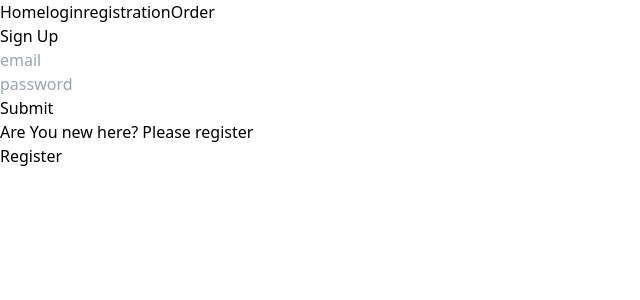
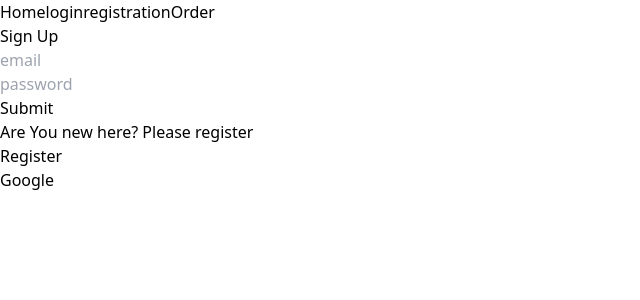
Before and after one commit to sumonpaul55/more-react-concepts-projects, a React (Vite) app: page /login in a window 1280 px wide. Shown: the top 300 px of the page, without its empty margins (0-640 px from the left). Built offline with nearby package versions, Linux system fonts and the light colour scheme; no server answers.

Commit message:
authetication

```diff
--- a/src/components/login/Login.jsx
+++ b/src/components/login/Login.jsx
@@ -36,6 +36,9 @@ const Login = () => {
             <div className='flex items-center gap-1'>
                 <p>Are You new here? Please register</p> <Link to="/registration" className='text-blue-800 font-semibold'>Register</Link>
             </div>
+            <div className='mt-3'>
+                <button className='bg-gray-300 px-3 py-2'>Google</button>
+            </div>
         </div>
     );
 };
--- a/src/components/registration/Registration.jsx
+++ b/src/components/registration/Registration.jsx
@@ -6,7 +6,7 @@ import { AuthContext } from '../../provider/AuthProvider';
 const Registration = () => {
     const navigate = useNavigate();
     // create use in firebase
-    const { createUser } = useContext(AuthContext)
+    const { createUser, signinWithgoogle } = useContext(AuthContext)
     const handleLogin = (e) => {
         e.preventDefault();
         const name = e.target.name.value;
@@ -22,6 +22,11 @@ const Registration = () => {
             .catch((error) => {
                 console.log(error)
             })
+    }
+    const handleGooglesignin = () => {
+        signinWithgoogle()
+            .then(result => console.log(result.user))
+            .catch(err => console.log(err))
     }
     return (
         <div className='container mx-auto'>
@@ -42,6 +47,9 @@ const Registration = () => {
             <div className='flex items-center gap-1'>
                 <p>Do You have already an Account</p> <Link to="/login" className='text-blue-800 font-semibold'>Login</Link>
             </div>
+            <div>
+                <button className='bg-gray-300 px-4 py-2' onClick={handleGooglesignin}>Google</button>
+            </div>
         </div>
     );
 };
--- a/src/provider/AuthProvider.jsx
+++ b/src/provider/AuthProvider.jsx
@@ -1,8 +1,11 @@
 import React, { createContext, useEffect, useState } from 'react';
-import { createUserWithEmailAndPassword, onAuthStateChanged, signInWithEmailAndPassword, signOut } from "firebase/auth";
+import { createUserWithEmailAndPassword, onAuthStateChanged, signInWithEmailAndPassword, signInWithPopup, signOut } from "firebase/auth";
 import PropTypes from 'prop-types'
 import auth from '../components/firebase.config';
 export const AuthContext = createContext(null)
+import { GoogleAuthProvider } from "firebase/auth";
+
+const googleProvider = new GoogleAuthProvider()
 const AuthProvider = ({ children }) => {
     const [user, setUser] = useState(null)
     const [loading, setLoading] = useState(true)
@@ -28,7 +31,11 @@ const AuthProvider = ({ children }) => {
     }, [])
 
 
-    const authInfo = { user, createUser, loginUser, logOut, loading }
+    const signinWithgoogle = () => {
+        return signInWithPopup(auth, googleProvider)
+    }
+
+    const authInfo = { user, createUser, loginUser, logOut, loading, signinWithgoogle }
     return (
         <AuthContext.Provider value={authInfo}>
             {children}
```
